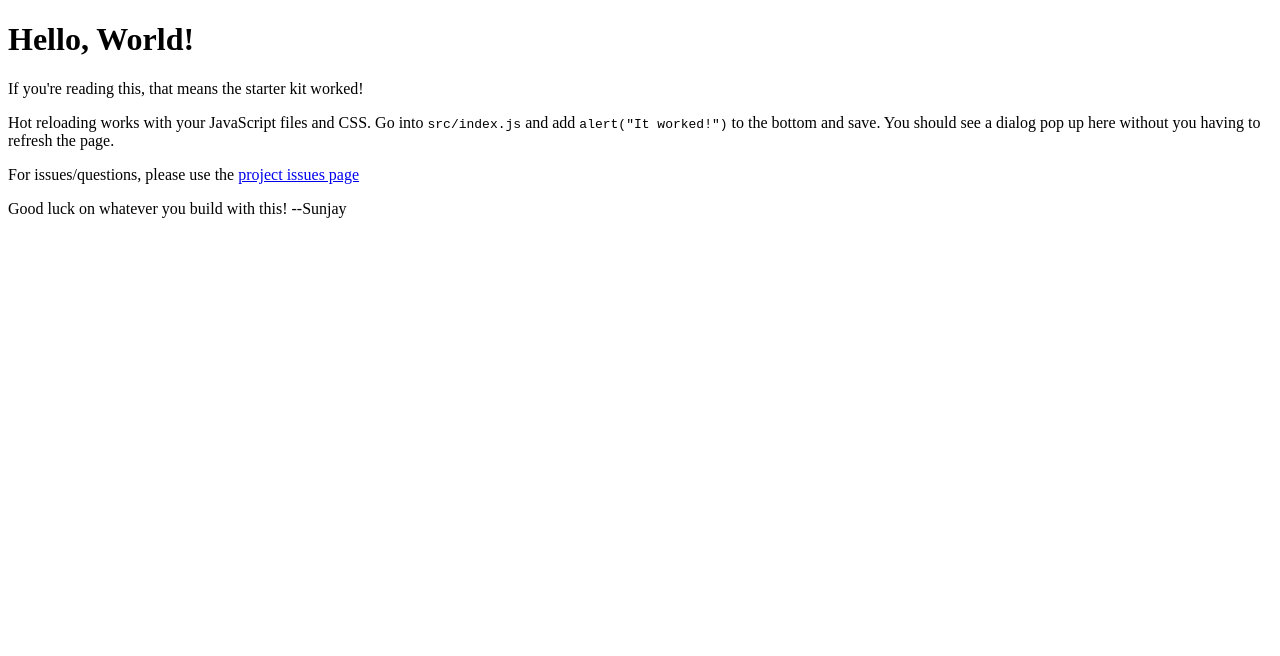
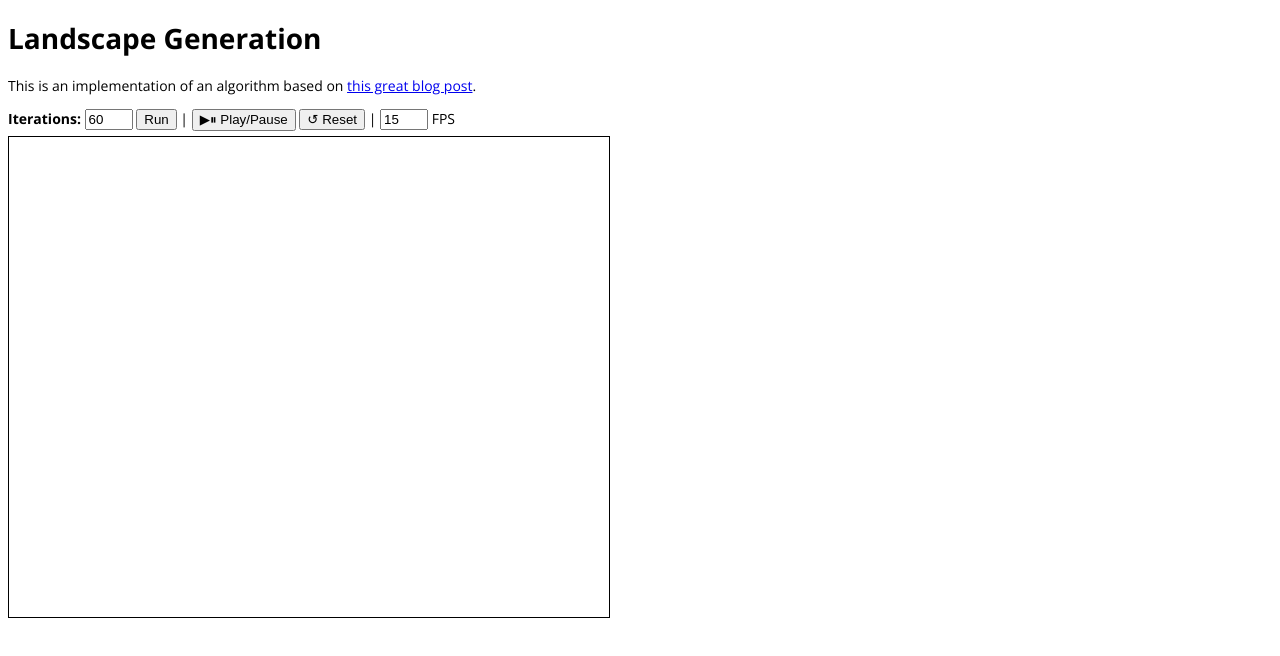
Before and after one commit to sunjay/landscapes, a website built with webpack: page index.html in a window 1280 px wide. Built offline with nearby package versions, Linux system fonts and the light colour scheme.

Commit message:
Styling layout and controls

```diff
--- a/index.html
+++ b/index.html
@@ -1,15 +1,27 @@
 <!DOCTYPE html>
 <html>
 <head>
-  <title>My Fancy Project</title>
+  <title>Landscape Generation</title>
+
+  <link href="https://fonts.googleapis.com/css?family=Open+Sans:400,700" rel="stylesheet">
 </head>
 <body>
-  <h1>Hello, World!</h1>
-  <p>If you're reading this, that means the starter kit worked!</p>
-  <p>Hot reloading works with your JavaScript files and CSS. Go into <code>src/index.js</code> and add <code>alert("It worked!")</code> to the bottom and save. You should see a dialog pop up here without you having to refresh the page.</p>
-  <p>For issues/questions, please use the <a href='https://github.com/sunjay/gh-pages-es6-starter/issues'>project issues page</a></p>
+  <h1>Landscape Generation</h1>
+  <p>This is an implementation of an algorithm based on
+    <a href="https://bitesofcode.wordpress.com/2016/12/23/landscape-generation-using-midpoint-displacement/">this great blog post</a>.</p>
 
-  <p>Good luck on whatever you build with this! --Sunjay</p>
+  <form id="controls">
+    <label>Iterations:</label>
+    <input id="iterations" type="number" value="60" min="0" step="1" />
+    <input type="submit" value="Run" />
+    |
+    <button id="play" type="button">&#9654;&#9208; Play/Pause</button>
+    <button id="reset" type="button">&#8634; Reset</button>
+    |
+    <input id="fps" type="number" value="15" min="0" step="1" />
+    FPS
+  </form>
+  <canvas id="canvas" width="600" height="480"></canvas>
 
   <script type='text/javascript' src='bundle.js'></script>
 </body>
--- a/scss/index.scss
+++ b/scss/index.scss
@@ -1,5 +1,25 @@
-:local(.index) {
-  h1 {
-    color: #0099FF;
-  }
+html,
+body {
+  font-family: 'Open Sans', sans-serif;
+  font-size: 14px;
 }
+
+label {
+  font-weight: bold;
+}
+
+canvas {
+  border: 1px solid #000;
+}
+
+form {
+  margin-bottom: 5px;
+}
+
+:global(#iterations) {
+  width: 40px;
+}
+
+:global(#fps) {
+  width: 40px;
+}
--- a/src/index.js
+++ b/src/index.js
@@ -1,57 +1,4 @@
-// Test Script of ES6 syntax
+require('../scss/index.scss');
 
-const {index} = require('../scss/index.scss');
-
-const arrowFunction = () => {
-  return foo();
-};
-
-function foo(bar = {a: 3, b: {c: '4', d: '42'}}) {
-  return {
-    ...bar,
-    q: 3,
-  };
-}
-
-let obj = {
-  x: 3,
-  rest(...args) {
-    return [1, ...args, 3, 4];
-  },
-};
-
-obj = 4;
-
-class FancyClass {
-  static ORG = 3;
-}
-
-class EvenFancierClass extends FancyClass {
-  get awesomeLevel() {
-    return 'over 9000';
-  }
-
-  set awesomeLevel(value) {
-    throw new Error(`Nice try! Can't set to ${value} since it doesn't get more awesome than this!`);
-  }
-
-  method() {
-    const {a, b} = {a: 3, b: 4};
-    return {a, b, c: [a, b]};
-  }
-
-  *generator() {
-    // imagine a world without loops...
-    yield 1;
-    yield 2;
-    yield 3;
-    yield 4;
-    yield 5;
-  }
-
-  render() {
-    return (
-      <div className={index}>Hello, World! {this.awesomeLevel}</div>
-    );
-  }
-}
+const canvas = document.getElementById('canvas');
+const ctx = canvas.getContext('2d');
```
Also changed, not shown: .scss-lint.yml (added).
